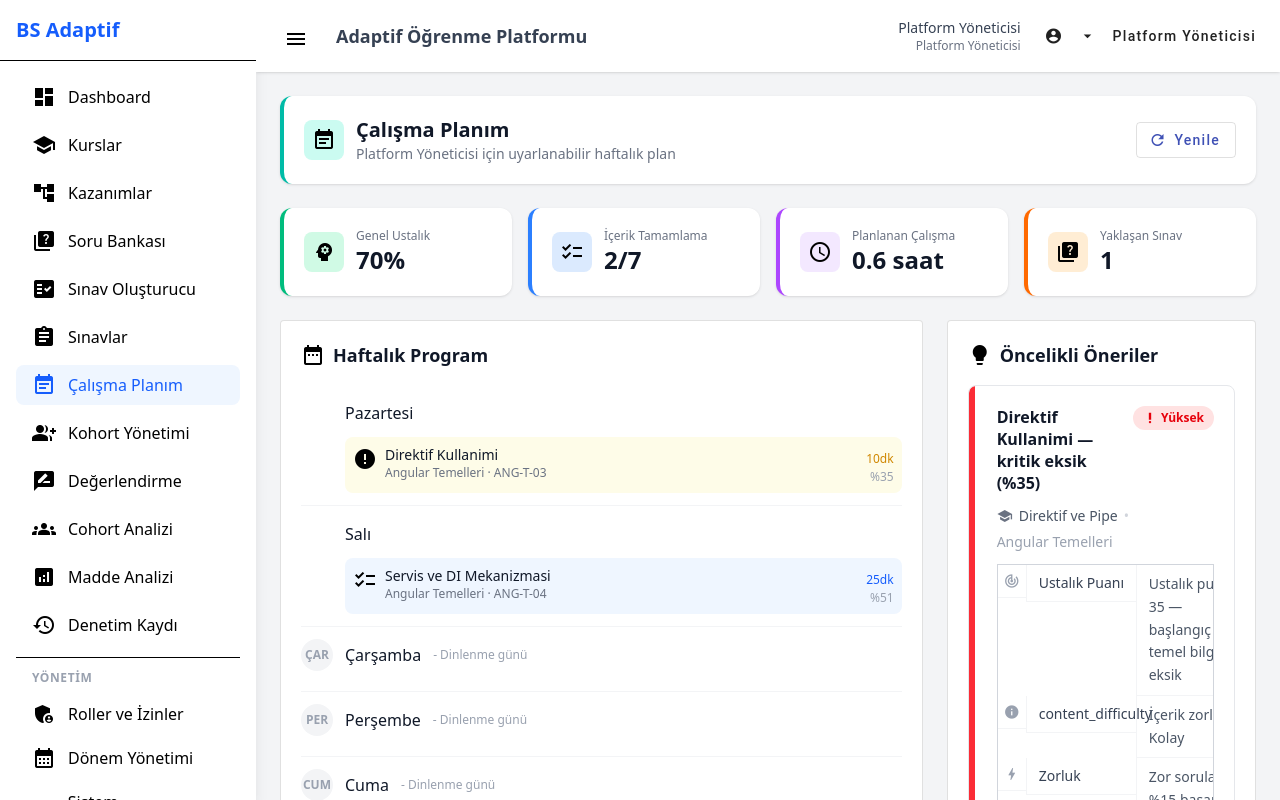
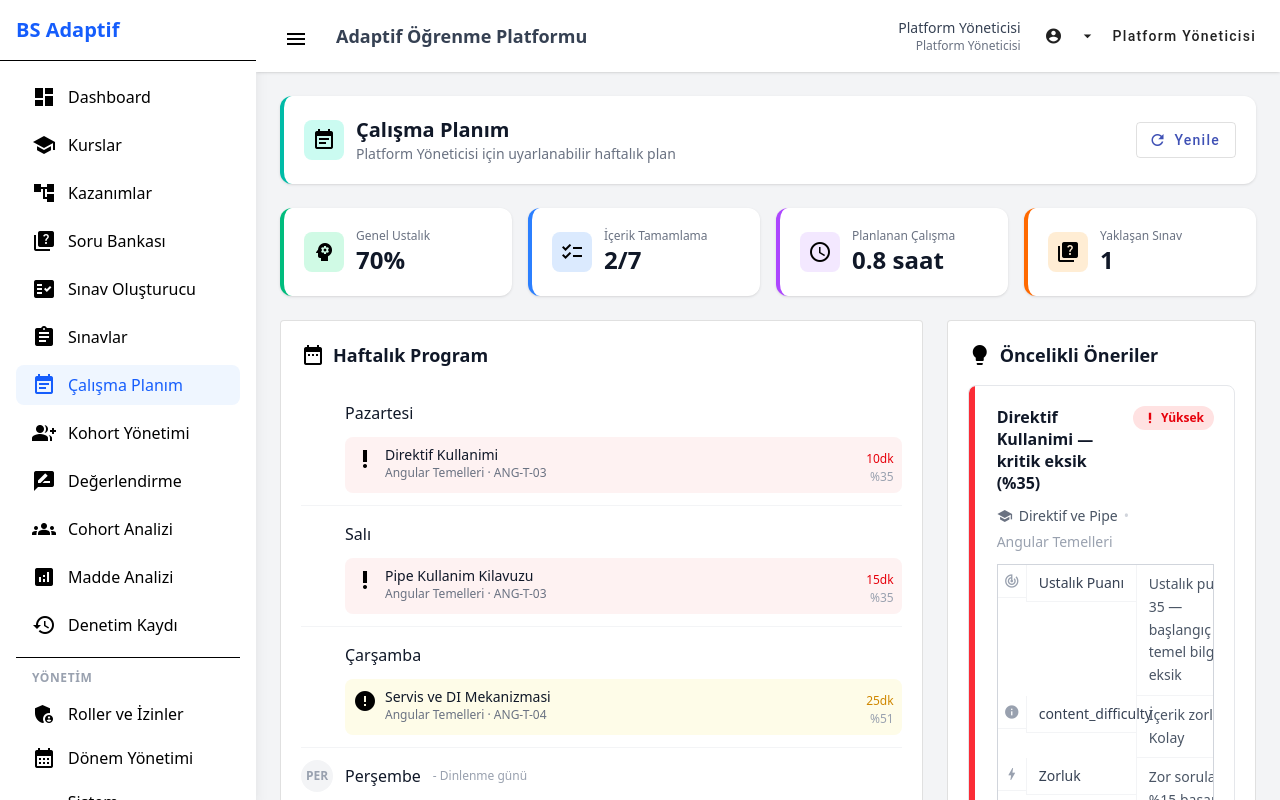
Before and after one commit to ozythings/bs-adaptif, an Angular app: page /my-plan in a window 1280 px wide. Built offline with nearby package versions, Linux system fonts and the light colour scheme.

Commit message:
feat: add exam date badges and fix dayLabels on my-plan

```diff
--- a/src/app/features/adaptive-plan/adaptive-plan.component.ts
+++ b/src/app/features/adaptive-plan/adaptive-plan.component.ts
@@ -205,17 +205,28 @@ import { RecommendationReasonCardComponent } from '@shared/components/recommenda
             } @else {
               <div class="space-y-3">
                 @for (exam of info.upcomingExams; track exam.examId) {
-                  <div class="flex items-center gap-3 p-3 bg-orange-50 rounded-lg border border-orange-200">
-                    <div class="w-10 h-10 rounded-lg bg-orange-100 flex items-center justify-center flex-shrink-0">
-                      <mat-icon class="text-orange-600">quiz</mat-icon>
+                  <div class="flex items-center gap-3 p-3 rounded-lg border"
+                    [class.bg-blue-50]="exam.availability === 'upcoming'"
+                    [class.border-blue-200]="exam.availability === 'upcoming'"
+                    [class.bg-amber-50]="exam.availability === 'active'"
+                    [class.border-amber-200]="exam.availability === 'active'">
+                    <div class="w-10 h-10 rounded-lg flex items-center justify-center flex-shrink-0"
+                      [class.bg-blue-100]="exam.availability === 'upcoming'"
+                      [class.bg-amber-100]="exam.availability === 'active'">
+                      <mat-icon [class.text-blue-600]="exam.availability === 'upcoming'"
+                        [class.text-amber-600]="exam.availability === 'active'">quiz</mat-icon>
                     </div>
                     <div class="flex-1 min-w-0">
                       <p class="text-sm font-medium text-gray-900 truncate">{{ exam.title }}</p>
                       <p class="text-xs text-gray-500">{{ exam.courseTitle }}</p>
                     </div>
                     <div class="text-right flex-shrink-0">
-                      <p class="text-xs text-gray-500">{{ exam.questionCount }} soru</p>
-                      <p class="text-xs text-gray-400">{{ exam.duration }}dk &middot; Geçme: %{{ exam.passingScore }}</p>
+                      @if (exam.availability === 'upcoming' && exam.startDate) {
+                        <p class="text-xs font-medium text-blue-600">Yaklaşan Sınav · {{ formatDate(exam.startDate) }}</p>
+                      } @else if (exam.availability === 'active' && exam.endDate) {
+                        <p class="text-xs font-medium text-amber-600">Son Tarih · {{ formatDate(exam.endDate) }}</p>
+                      }
+                      <p class="text-xs text-gray-400">{{ exam.duration }}dk · Geçme: %{{ exam.passingScore }}</p>
                     </div>
                   </div>
                 }
@@ -284,12 +295,7 @@ export class AdaptivePlanPage implements OnInit {
   userName = computed(() => this.currentUser.user().name);
 
   dayLabels = computed(() => {
-    const data = this.d();
-    if (!data) return ['Pazartesi', 'Salı', 'Çarşamba', 'Perşembe', 'Cuma'];
-    const seen = new Set<string>();
-    for (const t of data.scheduledTasks) seen.add(t.day);
-    const ordered = ['Pazartesi', 'Salı', 'Çarşamba', 'Perşembe', 'Cuma'];
-    return ordered.filter(d => seen.has(d) || true);
+    return ['Pazartesi', 'Salı', 'Çarşamba', 'Perşembe', 'Cuma'];
   });
 
   ngOnInit(): void {
@@ -316,4 +322,10 @@ export class AdaptivePlanPage implements OnInit {
     }
     return groups;
   }
+
+  formatDate(iso: string): string {
+    const d = new Date(iso);
+    if (isNaN(d.getTime())) return '—';
+    return d.toLocaleDateString('tr-TR', { day: 'numeric', month: 'short', year: 'numeric' });
+  }
 }
--- a/src/app/features/adaptive-plan/adaptive-plan.facade.ts
+++ b/src/app/features/adaptive-plan/adaptive-plan.facade.ts
@@ -3,7 +3,9 @@ import { Observable } from 'rxjs';
 import { MockApiService } from '@core/api/mock-api.service';
 import { CurrentUserService } from '@core/auth/current-user.service';
 import { ExamStatus } from '@core/models/enums';
-import { generateRecommendations } from '@core/engine';
+import { isExamAvailable, type ExamAvailability } from '../exams/data-access/exams.facade';
+import { generateRecommendations, generateStudySequence, difficultyColor } from '@core/engine';
+import type { SequencedContent } from '@core/engine';
 import { Recommendation } from '@core/models/recommendation.model';
 import { COURSES_SEED, ENROLLMENTS_SEED, CONTENTS_SEED, OUTCOMES_SEED, MASTERY_SEED, CONTENT_COMPLETIONS_SEED, ATTEMPTS_SEED, EXAMS_SEED } from '@core/data';
 
@@ -26,6 +28,9 @@ export interface UpcomingExam {
   questionCount: number;
   duration: number;
   passingScore: number;
+  startDate: string | null;
+  endDate: string | null;
+  availability: ExamAvailability;
 }
 
 export interface CourseMasterySummary {
@@ -67,7 +72,6 @@ export class AdaptivePlanFacade {
     const enrolledCourses = COURSES_SEED.filter(c => enrolledCourseIds.includes(c.id));
 
     const masteryScores = MASTERY_SEED.filter(m => m.studentId === studentId);
-    const weakOutcomes = masteryScores.filter(m => m.score < 60);
     const totalMastery = masteryScores.length > 0
       ? Math.round(masteryScores.reduce((s, m) => s + m.score, 0) / masteryScores.length)
       : 0;
@@ -77,10 +81,19 @@ export class AdaptivePlanFacade {
     );
     const lockedContentIds = CONTENTS_SEED.filter(c => c.isLocked).map(c => c.id);
 
+    const contents = CONTENTS_SEED.filter(c => enrolledCourseIds.includes(c.courseId));
+
+    const sequence = generateStudySequence({
+      masteryScores,
+      contents,
+      completedContentIds: [...completedContentIds],
+      lockedContentIds,
+    });
+
     const now = new Date().toISOString();
     const recommendations = generateRecommendations({
       masteryScores,
-      contents: CONTENTS_SEED,
+      contents,
       completedContentIds: [...completedContentIds],
       lockedContentIds,
     }, studentId).map((r, i) => ({
@@ -118,7 +131,8 @@ export class AdaptivePlanFacade {
       .filter(e =>
         e.status === ExamStatus.PUBLISHED &&
         enrolledCourseIds.includes(e.courseId) &&
-        !attemptedExamIds.has(e.id)
+        !attemptedExamIds.has(e.id) &&
+        isExamAvailable(e) !== 'expired'
       )
       .map(e => {
         const course = COURSES_SEED.find(c => c.id === e.courseId);
@@ -129,43 +143,37 @@ export class AdaptivePlanFacade {
           questionCount: e.questionCount,
           duration: e.duration,
           passingScore: e.passingScore,
+          startDate: e.startDate ?? null,
+          endDate: e.endDate ?? null,
+          availability: isExamAvailable(e),
         };
       });
 
     const days = ['Pazartesi', 'Salı', 'Çarşamba', 'Perşembe', 'Cuma'];
-    const scheduledTasks: ScheduledTask[] = [];
-    const sortedWeak = weakOutcomes.sort((a, b) => a.score - b.score);
+    const tasksToSchedule = sequence
+      .filter(s => s.isWeak && !s.isMastered)
+      .slice(0, 10);
 
-    for (let i = 0; i < Math.min(sortedWeak.length, 10); i++) {
-      const mastery = sortedWeak[i];
-      const outcome = OUTCOMES_SEED.find(o => o.id === mastery.outcomeId);
-      const relevantContent = CONTENTS_SEED.find(c =>
-        c.outcomeIds.includes(mastery.outcomeId) &&
-        !completedContentIds.has(c.id) &&
-        !lockedContentIds.includes(c.id)
-      );
-      if (!relevantContent) continue;
-
+    const scheduledTasks: ScheduledTask[] = tasksToSchedule.map((s, i) => {
+      const outcome = OUTCOMES_SEED.find(o => o.id === s.content.outcomeIds[0]);
       const course = COURSES_SEED.find(c => c.id === outcome?.courseId);
-      let priority: ScheduledTask['priority'] = 'low';
-      if (mastery.score < 30) priority = 'critical';
-      else if (mastery.score < 45) priority = 'high';
-      else if (mastery.score < 60) priority = 'medium';
-
-      scheduledTasks.push({
+      return {
         day: days[i % days.length],
         dayIndex: i % days.length,
-        contentId: relevantContent.id,
-        contentTitle: relevantContent.title,
+        contentId: s.content.id,
+        contentTitle: s.content.title,
         courseTitle: course?.title ?? '',
-        outcomeName: outcome?.code ?? `Kazanım #${mastery.outcomeId}`,
-        priority,
-        durationMinutes: relevantContent.durationMinutes,
-        masteryScore: mastery.score,
-      });
-    }
+        outcomeName: outcome?.code ?? `Kazanım #${s.content.outcomeIds[0]}`,
+        priority: s.priority === 'critical' ? 'critical'
+          : s.priority === 'high' ? 'high'
+          : s.priority === 'medium' ? 'medium'
+          : 'low',
+        durationMinutes: s.content.durationMinutes,
+        masteryScore: s.masteryScore,
+      };
+    });
 
-    const totalContents = CONTENTS_SEED.filter(c => enrolledCourseIds.includes(c.courseId)).length;
+    const totalContents = contents.length;
     const completedContents = completedContentIds.size;
     const weeklyProgress = totalContents > 0 ? Math.round((completedContents / totalContents) * 100) : 0;
     const studyHours = scheduledTasks.reduce((s, t) => s + t.durationMinutes, 0) / 60;
```
